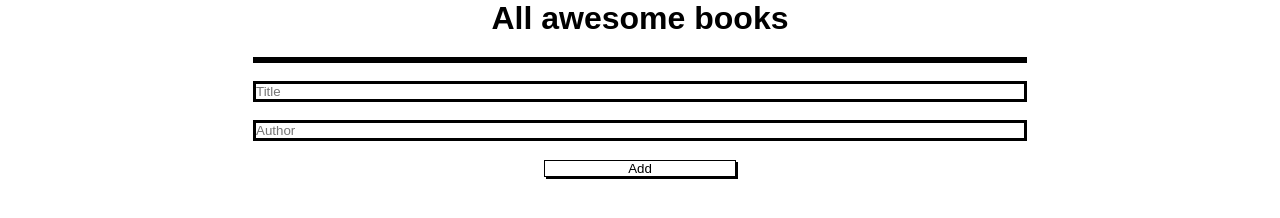
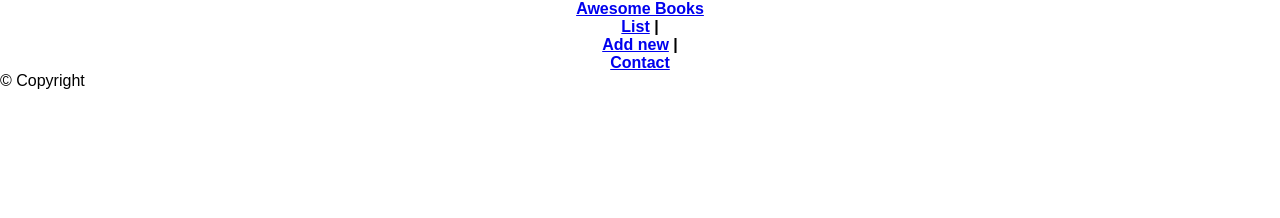
Before and after one commit to OmarMWarraich/awesome-books, a website: page index.html in a window 1280 px wide. Drawn offline with Linux system fonts and the light colour scheme.

Commit message:
feat: Update main page

```diff
--- a/index.html
+++ b/index.html
@@ -10,17 +10,22 @@
 </head>
 <body>
     <header>
-        <h1>All awesome books</h1>
+        <nav class="nav-bar">
+            <a href="index.html" class="logo">Awesome Books</a>
+            <ul class="menu">
+                <li><a href="index.html" class="menu-item">List</a><span> |</span></li>
+                <li><a href="new-book.html" class="menu-item">Add new</a><span> |</span></li>
+                <li><a href="contact.html" class="menu-item">Contact</a></li>
+            </ul>
+        </nav>
     </header>
-    <section class="book-display" id="book-list">
-    </section>
-    <section class="book-input">
-        <br>
-        <input type="text" name="title"  class ="title" placeholder="Title" required>
-        <br><br>
-        <input type="text" name="title"  class="author" placeholder="Author" required>
-        <br><br>
-        <button type="submit" class="btn">Add</button>
-    </section>
+    <p class="date-time"></p>
+
+    <footer class="foot">
+        <p>
+            <span> &copy;</span>
+            Copyright
+        </p>
+    </footer>
 </body>
 </html>
```
